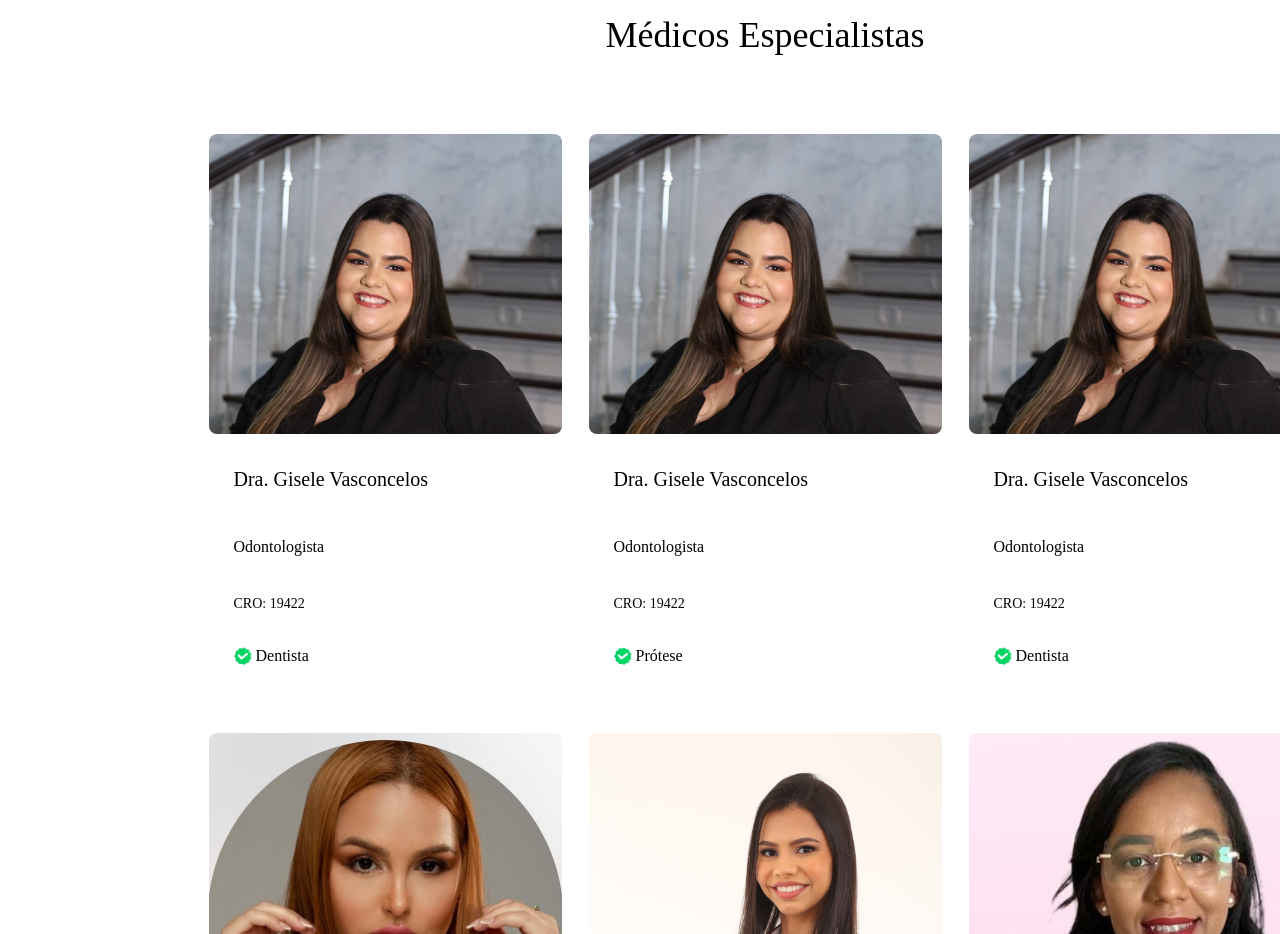
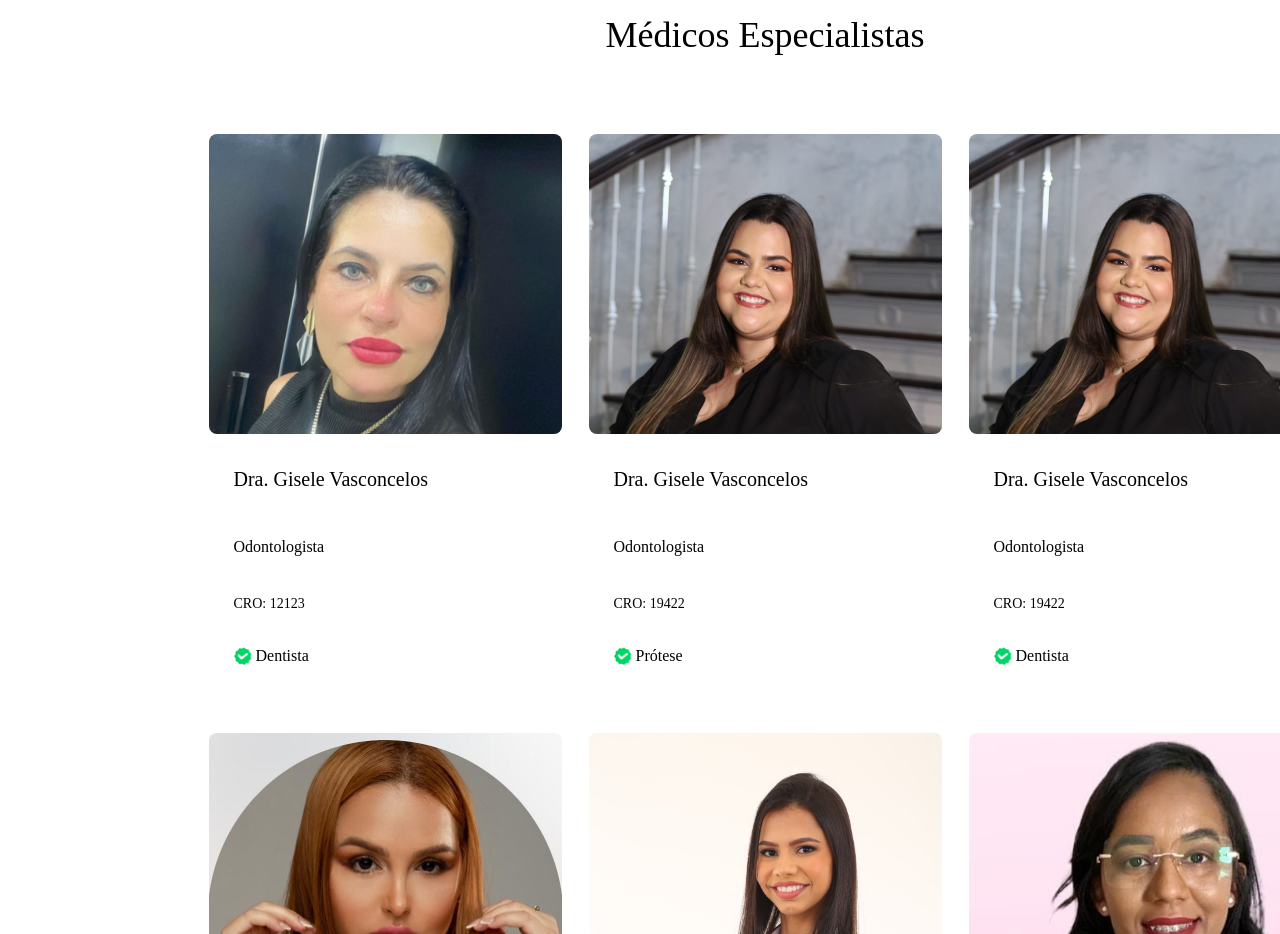
Before and after one commit to wemersonmatheuss/odonto-premium, a React (Vite) app: page / in a window 1280 px wide. Shown: the part 4840-5774 px from the top of the page. Built offline with nearby package versions, Linux system fonts and the light colour scheme.

Commit message:
feat: adicionar foto da doutora daniela

```diff
--- a/src/components/Team/index.tsx
+++ b/src/components/Team/index.tsx
@@ -2,6 +2,7 @@ import styles from "./styles.module.css"
 
 import { CardTeam } from "../CardTeam"
 
+import draDaniela from "../../assets/dradaniela.jpg"
 import imgGisele from "../../assets/imgGisele.jpg"
 import imgIngrid from "../../assets/imgIngrid.jpg"
 import imgJheniffer from "../../assets/imgJheniffer.jpg"
@@ -16,7 +17,7 @@ export function Team() {
             </div>
 
             <div className={styles.card}>
-                <CardTeam img={imgGisele} name="Dra. Gisele Vasconcelos" cargo="Odontologista" cro="CRO: 19422" specialties="Dentista"/>
+                <CardTeam img={draDaniela} name="Dra. Gisele Vasconcelos" cargo="Odontologista" cro="CRO: 12123" specialties="Dentista"/>
 
                 <CardTeam img={imgGisele} name="Dra. Gisele Vasconcelos" cargo="Odontologista" cro="CRO: 19422" specialties="Prótese"/>
 
```
Also changed, not shown: src/assets/dradaniela.jpg (added).
